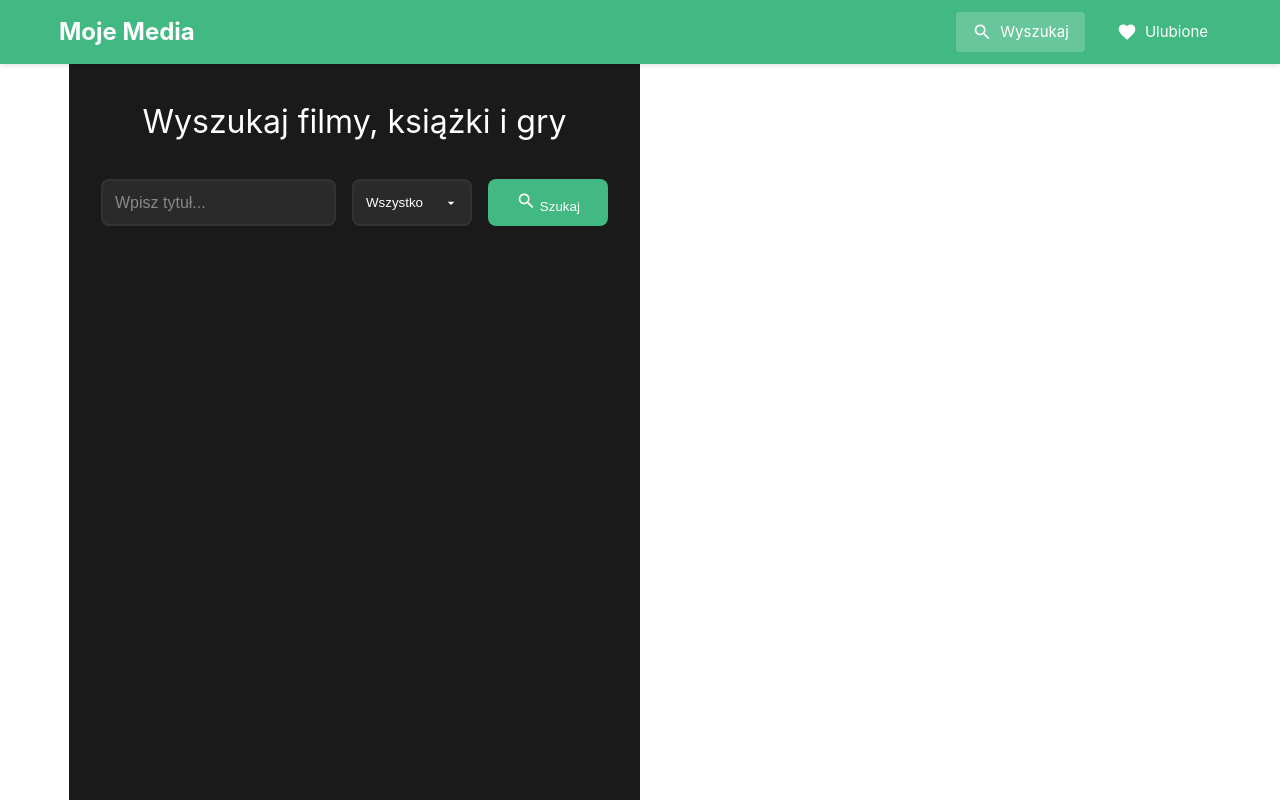
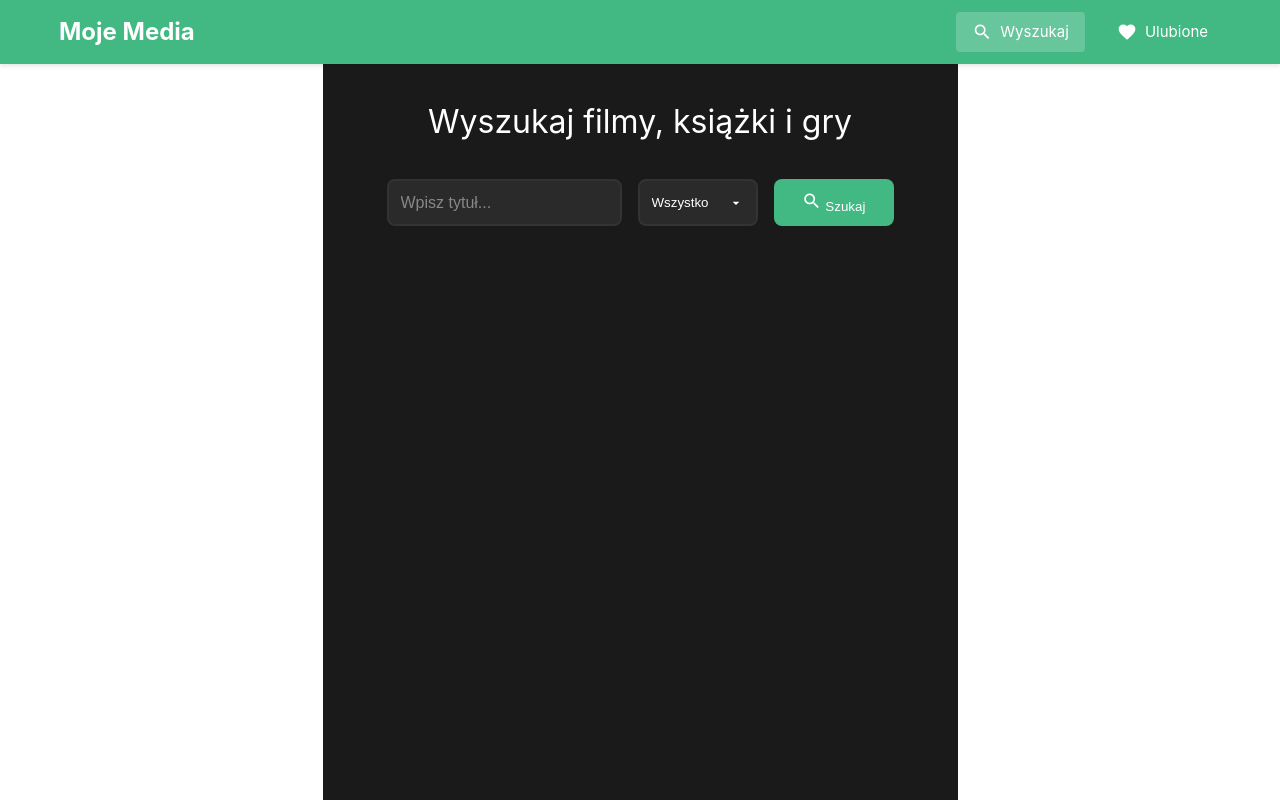
Before and after one commit to Kinga-N69/Cursor, a Vue app in the folder frontend/: page / in a window 1280 px wide. Built offline with nearby package versions, Linux system fonts and the light colour scheme.

Commit message:
Enhance layout and styling: Introduced a main content area in App.vue for improved structure. Updated FavoritesView and HomeView to ensure full-width layouts and consistent styling, enhancing overall user experience.

```diff
--- a/frontend/src/App.vue
+++ b/frontend/src/App.vue
@@ -23,11 +23,20 @@ import { RouterLink, RouterView } from 'vue-router'
     </nav>
   </header>
 
-  <RouterView />
+  <main class="main-content">
+    <RouterView />
+  </main>
 </template>
 
 <style>
 @import '@/assets/base.css';
+
+#app {
+  min-height: 100vh;
+  display: flex;
+  flex-direction: column;
+  background-color: #1a1a1a;
+}
 
 header {
   background-color: #42b883;
@@ -88,8 +97,12 @@ nav {
   font-size: 20px;
 }
 
-#app {
-  padding-top: 64px;
-  min-height: 100vh;
+.main-content {
+  flex: 1;
+  margin-top: 64px;
+  width: 100%;
+  display: flex;
+  flex-direction: column;
+  align-items: center;
 }
 </style>
--- a/frontend/src/views/FavoritesView.vue
+++ b/frontend/src/views/FavoritesView.vue
@@ -104,12 +104,13 @@
 
 <style scoped>
 .favorites-container {
+  width: 100%;
   min-height: calc(100vh - 64px);
-  background-color: #1a1a1a;
   padding: 2rem;
 }
 
 .favorites-content {
+  width: 100%;
   max-width: 1200px;
   margin: 0 auto;
   position: relative;
--- a/frontend/src/views/HomeView.vue
+++ b/frontend/src/views/HomeView.vue
@@ -72,6 +72,7 @@
 
 <style scoped>
 .search-container {
+  width: 100%;
   min-height: calc(100vh - 64px);
   display: flex;
   flex-direction: column;
@@ -83,6 +84,7 @@
 .search-content {
   width: 100%;
   max-width: 1200px;
+  margin: 0 auto;
 }
 
 h1 {
```
